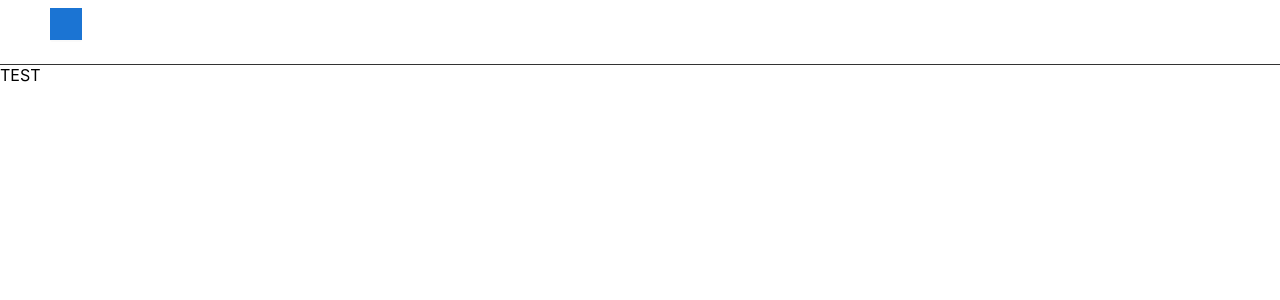
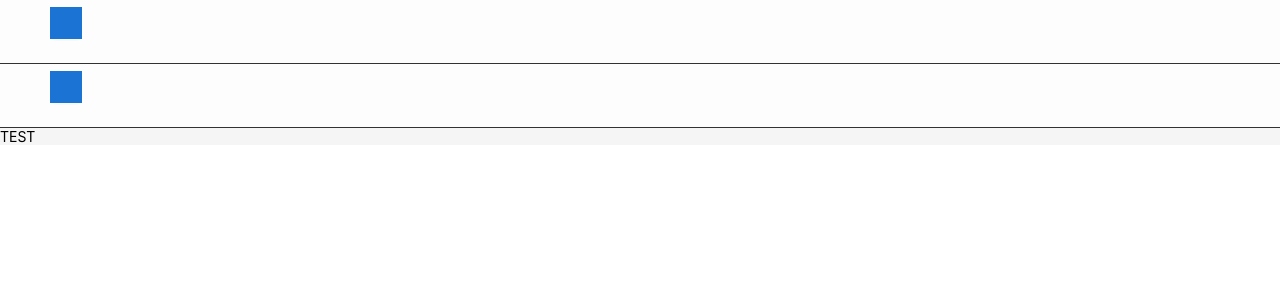
Before and after one commit to muhammadtalha242/cs_insight_frontend, a React (Vite) app: page / in a window 1280 px wide. Shown: the top 300 px of the page. Built offline with nearby package versions, Linux system fonts and the light colour scheme.

Commit message:
Update App.tsx

```diff
--- a/src/App.tsx
+++ b/src/App.tsx
@@ -1,23 +1,27 @@
-import { ConfigProvider } from "antd";
 import React from "react";
+import { ConfigProvider, Layout } from "antd";
 
 import "./App.css";
 import Home from "./features/home";
+import { Header } from "./components/Header";
 
 const App: React.FC = () => (
   <ConfigProvider
     theme={{
       token: {
         // Seed Token
-        colorPrimary: "#00b96b",
-        borderRadius: 2,
-
-        // Alias Token
-        colorBgContainer: "#f6ffed",
+        // colorPrimary: "#00b96b",
+        // borderRadius: 2,
+        // // Alias Token
+        // colorBgContainer: "#f6ffed",
       },
     }}
   >
-    <Home />
+    <Layout>
+      <Header />
+
+      <Home />
+    </Layout>
   </ConfigProvider>
 );
 
```
